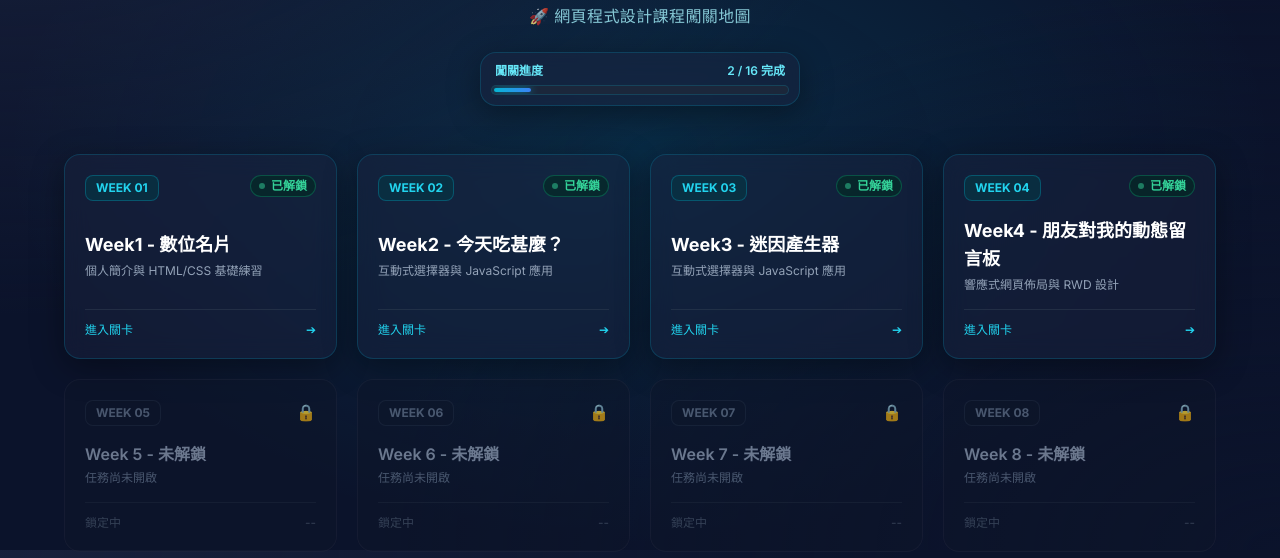
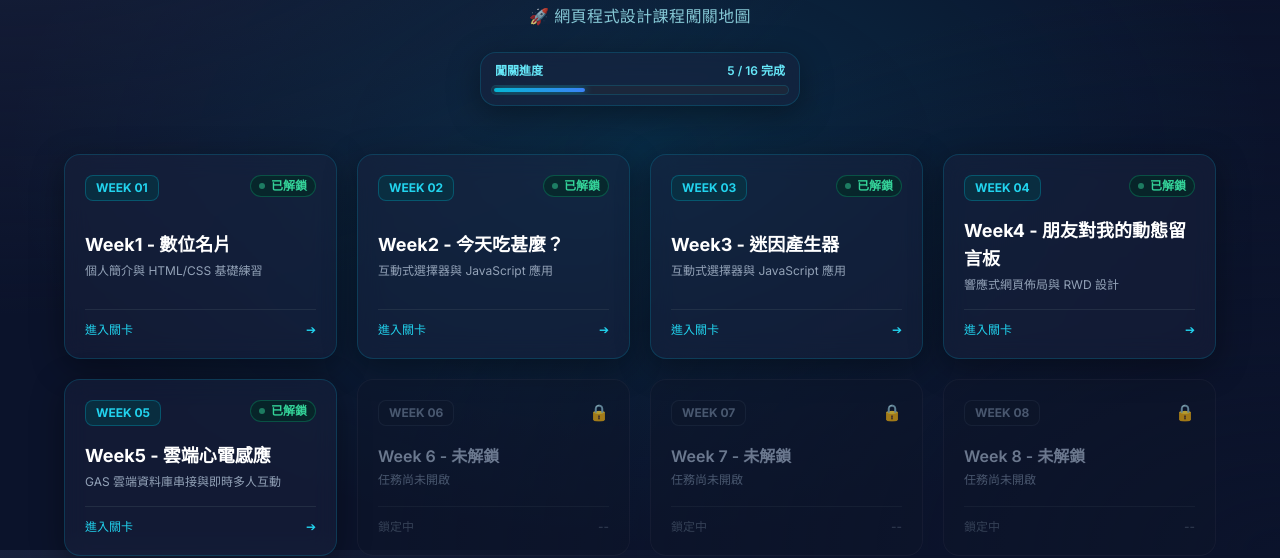
Before and after one commit to s26122121-alt/ying-, a plain HTML site: page index.html in a window 1280 px wide. Shown: the part 250-808 px from the top of the page. Drawn offline with nearby package versions, Linux system fonts and the light colour scheme.

Commit message:
Update index.html

```diff
--- a/index.html
+++ b/index.html
@@ -141,14 +141,14 @@
             🚀 網頁程式設計課程闖關地圖
         </p>
 
-        <!-- 進度條條示 -->
+        <!-- 進度條區塊 (5 / 16 完成) -->
         <div class="mt-6 max-w-xs mx-auto glass-card p-2.5 rounded-2xl">
             <div class="flex justify-between text-xs font-semibold text-cyan-300 mb-1.5 px-1">
                 <span>闖關進度</span>
-                <span>2 / 16 完成</span>
+                <span>5 / 16 完成</span>
             </div>
             <div class="w-full bg-slate-800/80 rounded-full h-2.5 overflow-hidden p-0.5 border border-cyan-500/20">
-                <div class="bg-gradient-to-r from-cyan-500 to-blue-500 h-full rounded-full transition-all duration-500 shadow-[0_0_8px_rgba(0,180,216,0.8)]" style="width: 12.5%"></div>
+                <div class="bg-gradient-to-r from-cyan-500 to-blue-500 h-full rounded-full transition-all duration-500 shadow-[0_0_8px_rgba(0,180,216,0.8)]" style="width: 31.25%"></div>
             </div>
         </div>
     </header>
@@ -248,23 +248,31 @@
                     <span>➔</span>
                 </div>
             </a>
-            <!-- Week 5 ~ 16 (未解鎖) -->
-            <!-- JavaScript 會動態建立或是直接使用純 HTML 結構以方便調整 -->
 
-            <div class="locked-card p-5 rounded-2xl flex flex-col justify-between opacity-70">
+            <!-- Week 5 (已解鎖) -->
+            <a href="w5/index.html" class="unlocked-card glass-card p-5 rounded-2xl flex flex-col justify-between group">
                 <div class="flex justify-between items-start mb-4">
-                    <span class="text-xs font-bold text-slate-500 bg-slate-900/80 border border-slate-700/40 px-2.5 py-1 rounded-lg">WEEK 05</span>
-                    <span class="lock-icon text-base transition-transform duration-200">🔒</span>
+                    <span class="text-xs font-bold text-cyan-400 bg-cyan-950/80 border border-cyan-500/30 px-2.5 py-1 rounded-lg">
+                        WEEK 05
+                    </span>
+                    <span class="inline-flex items-center text-xs font-semibold text-emerald-400 bg-emerald-950/60 border border-emerald-500/30 px-2 py-0.5 rounded-full">
+                        <span class="w-1.5 h-1.5 rounded-full bg-emerald-400 mr-1.5 animate-pulse"></span>
+                        已解鎖
+                    </span>
                 </div>
                 <div>
-                    <h3 class="text-base font-semibold text-slate-400">Week 5 - 未解鎖</h3>
-                    <p class="text-xs text-slate-500 mt-1">任務尚未開啟</p>
+                    <h3 class="text-lg font-bold text-white group-hover:text-cyan-300 transition-colors duration-200">
+                        Week5 - 雲端心電感應
+                    </h3>
+                    <p class="text-xs text-slate-400 mt-1">GAS 雲端資料庫串接與即時多人互動</p>
                 </div>
-                <div class="mt-4 pt-3 border-t border-slate-800/80 flex items-center justify-between text-xs text-slate-600">
-                    <span>鎖定中</span><span>--</span>
+                <div class="mt-4 pt-3 border-t border-slate-700/50 flex items-center justify-between text-xs font-medium text-cyan-400 group-hover:translate-x-1 transition-transform duration-200">
+                    <span>進入關卡</span>
+                    <span>➔</span>
                 </div>
-            </div>
+            </a>
 
+            <!-- Week 6 ~ 16 (未解鎖) -->
             <div class="locked-card p-5 rounded-2xl flex flex-col justify-between opacity-70">
                 <div class="flex justify-between items-start mb-4">
                     <span class="text-xs font-bold text-slate-500 bg-slate-900/80 border border-slate-700/40 px-2.5 py-1 rounded-lg">WEEK 06</span>
@@ -418,3 +426,14 @@
                     <span>鎖定中</span><span>--</span>
                 </div>
             </div>
+
+        </div>
+    </main>
+
+    <!-- Footer 區塊 -->
+    <footer class="text-center text-xs text-slate-500 py-4 border-t border-slate-800/60">
+        <p>© 2026 網頁程式設計課程. All rights reserved.</p>
+    </footer>
+
+</body>
+</html>
```
Lines whose indentation alone changed are shown as unchanged.
